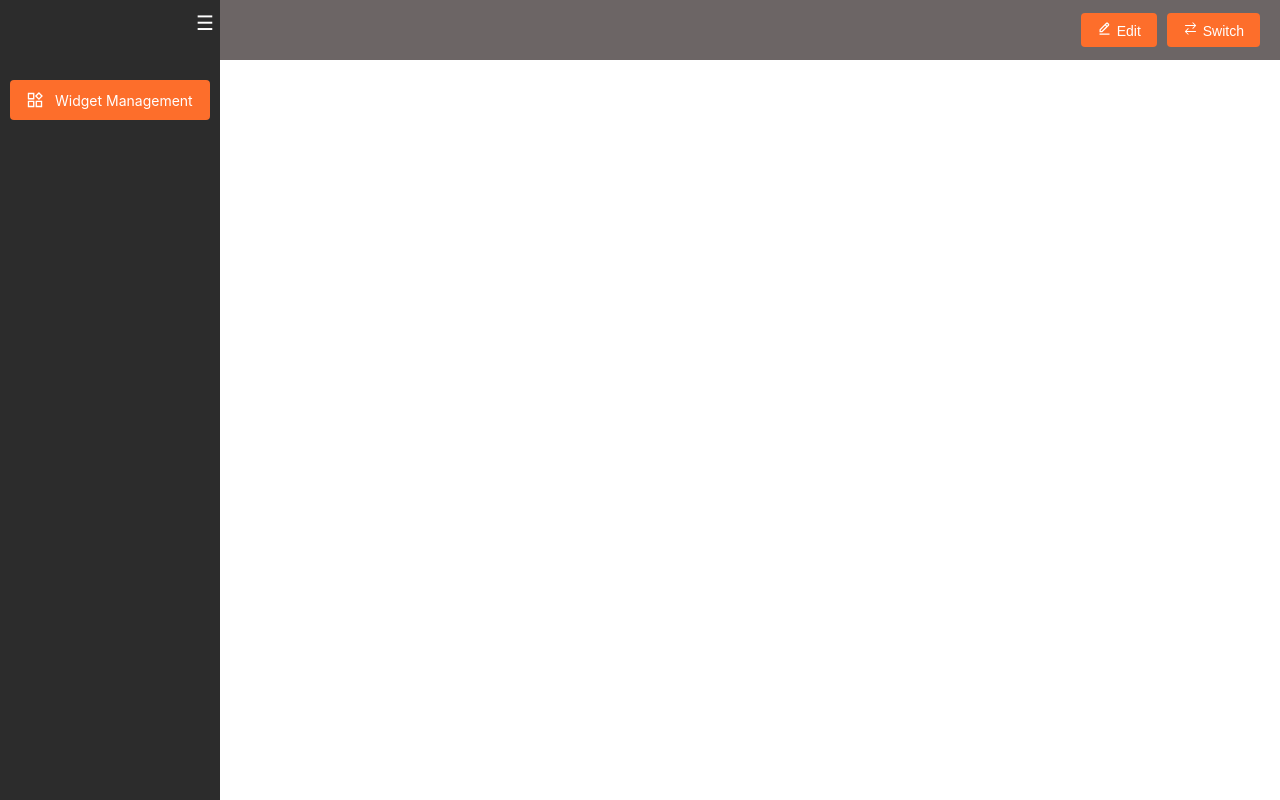
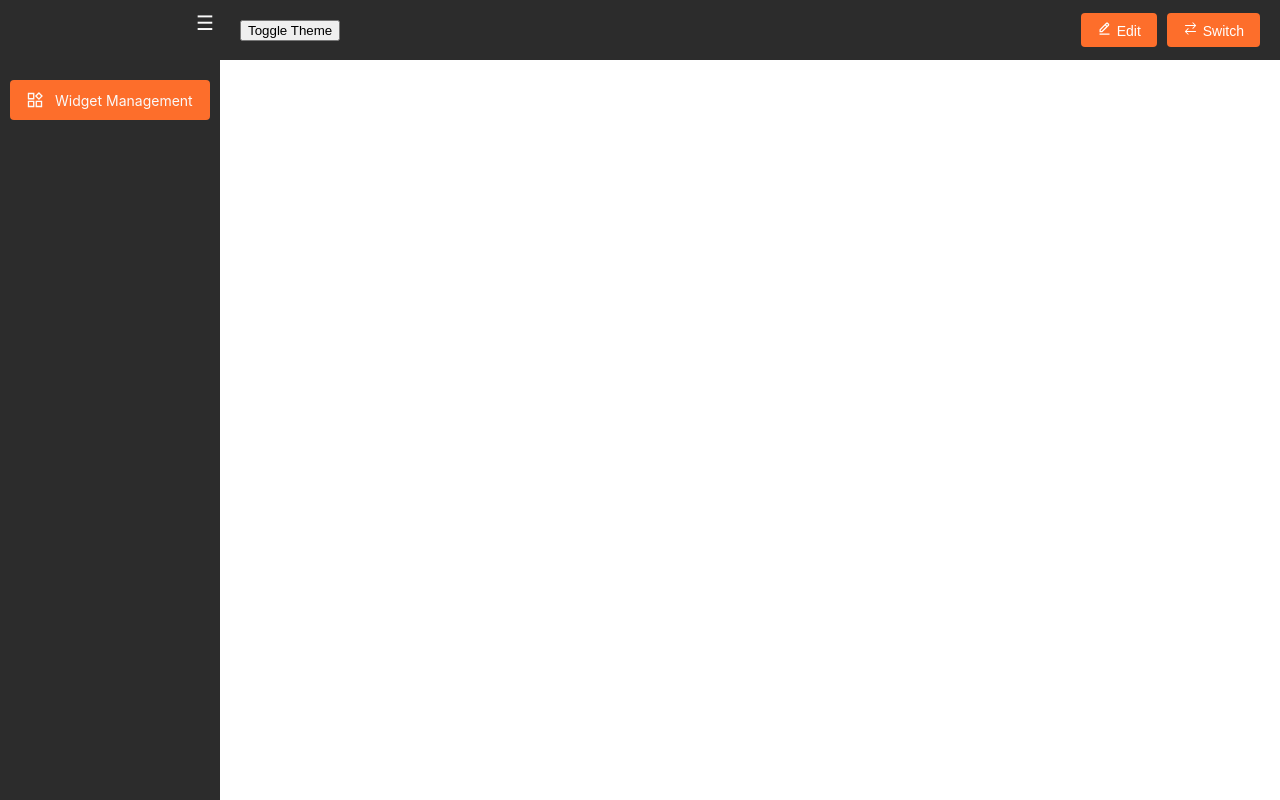
Before and after one commit to tonkows/Widget-Feature-METTHIER, a React (Create React App) app: page / in a window 1280 px wide. Shown: the top 800 px of the page. Built offline with nearby package versions, Linux system fonts and the light colour scheme.

Commit message:
add theme+shadow theme light

```diff
--- a/public/index.html
+++ b/public/index.html
@@ -1,5 +1,5 @@
 <!DOCTYPE html>
-<html lang="en">
+<html lang="en" theme="dark">
   <head>
     <meta charset="utf-8" />
     <link rel="icon" href="%PUBLIC_URL%/favicon.ico" />
@@ -24,7 +24,6 @@
     <title>Widget Management</title>
   </head>
   <body>
-    <noscript>You need to enable JavaScript to run this app.</noscript>
     <div id="root"></div>
     <!--
       This HTML file is a template.
--- a/src/App.css
+++ b/src/App.css
@@ -1,122 +0,0 @@
-/* Main Layout */
-.layout-container {
-  display: flex;
-  height: 100vh; /* Full viewport height */
-}
-
-/* Sidebar */
-.sidebar {
-  background-color: #001529;
-  color: white;
-  padding: 20px;
-  display: flex;
-  flex-direction: column;
-  align-items: center;
-  transition: width 0.3s ease;
-  width: 250px; /* Expanded width */
-}
-
-.sidebar.collapsed {
-  width: 50px; /* Collapsed width */
-}
-
-.hamburger {
-  position: absolute;
-  top: 10px;
-  left: 10px;
-  z-index: 1000;
-  background: none;
-  border: none;
-  color: white;
-  font-size: 24px;
-  cursor: pointer;
-  margin-bottom: 20px;
-}
-
-.sidebar p {
-  display: block;
-  font-size: 16px;
-  font-weight: bold;
-}
-
-.sidebar.collapsed p {
-  display: none; /* Hide text when collapsed */
-}
-
-/* Main Content */
-.main-content {
-  flex-grow: 1;
-  display: grid;
-  grid-template-columns: repeat(3, 1fr); /* 3 columns */
-  grid-template-rows: repeat(3, 1fr); /* 3 rows */
-  gap: 20px; /* Space between blocks */
-  align-items: center;
-  justify-items: center;
-  padding: 20px;
-  position: relative;
-  background-color: #f9f9f9;
-}
-
-/* Grid Blocks */
-.grid-block {
-  width: 100px;
-  height: 100px;
-  background-color: #808080; /* Solid gray */
-  border-radius: 8px;
-  display: flex;
-  align-items: center;
-  justify-content: center;
-  font-size: 16px;
-  color: white;
-  font-weight: bold;
-}
-
-/* Hide middle blocks to form "U" shape */
-.grid-block.hidden {
-  visibility: hidden; /* Hide block but retain spacing */
-}
-
-/* Central Image */
-.central-image {
-  position: absolute;
-  top: 50%;
-  left: 50%;
-  transform: translate(-50%, -50%);
-  width: 150px;
-  height: 150px;
-  border-radius: 8px;
-  overflow: hidden;
-  background-color: #fff;
-  display: flex;
-  align-items: center;
-  justify-content: center;
-}
-
-.central-image img {
-  width: 100%;
-  height: 100%;
-  object-fit: cover;
-}
-
-/* Header or "switch/edit" row */
-.header-bar {
-  grid-column: 1 / 4; /* Spans all columns */
-  grid-row: 1 / 2;
-  display: flex;
-  justify-content: flex-end;
-  align-items: center;
-  background-color: #fff;
-  border-bottom: 1px solid #ccc;
-  padding: 10px 20px;
-}
-
-/* Footer row */
-.footer-bar {
-  grid-column: 2 / 3;
-  grid-row: 3 / 4;
-  display: flex;
-  justify-content: center;
-  align-items: center;
-  border-top: 1px solid #ccc;
-  background-color: #f4f4f4;
-}
--- a/src/App.jsx
+++ b/src/App.jsx
@@ -1,21 +1,29 @@
 import React, { useState } from "react";
 import { BrowserRouter as Router } from "react-router-dom";
 import "./App.css";
+import './Theme.css';
 import Sidebar from "./components/Sidebar/Sidebar";
 import Header from "./components/Header/Header";
 
 const App = () => {
   const [isCollapsed, setIsCollapsed] = useState(false);
+  const [theme, setTheme] = useState("light"); // กำหนดธีมเริ่มต้นเป็น light
 
   const toggleSidebar = () => {
     setIsCollapsed(!isCollapsed);
+  };
+
+  const toggleTheme = () => {
+    const newTheme = theme === "light" ? "dark" : "light";
+    setTheme(newTheme);
+    document.documentElement.setAttribute("theme", newTheme); // เปลี่ยน attribute theme ใน <html>
   };
 
   return (
     <Router>
       <div className="app-container">
         {/* Header */}
-        <Header toggleSidebar={toggleSidebar} isCollapsed={isCollapsed} />
+        <Header toggleSidebar={toggleSidebar} isCollapsed={isCollapsed} toggleTheme={toggleTheme} />
 
         {/* Main Layout */}
         <div className="main-layout">
@@ -41,7 +49,6 @@ const App = () => {
               </div>
             </div>
           </div>
-
         </div>
       </div>
     </Router>
--- /dev/null
+++ b/src/Theme.css
@@ -0,0 +1,14 @@
+:root[theme='dark'] {
+  --background-color: #2c2c2c;
+  --header-color: white;
+  --text-color: #fafafa;
+  --button-color: #fd6e2b;
+  }
+
+  :root[theme='light'] {
+    --background-color: #ffffff;
+    --header-color: white;
+    --text-color: #2c2c2c;
+    --button-color: #fd6e2b;
+    --box-shadow: 0px 4px 6px #0000001a;
+  }
--- a/src/components/Header/Header.jsx
+++ b/src/components/Header/Header.jsx
@@ -3,11 +3,11 @@ import styled from "styled-components";
 import { BiEditAlt } from "react-icons/bi";
 import { GoArrowSwitch } from "react-icons/go";
 
-const Header = ({ toggleSidebar, isCollapsed }) => {
+const Header = ({ toggleSidebar, isCollapsed, toggleTheme }) => {
   return (
     <StyledHeader isCollapsed={isCollapsed}>
       <LeftSection>
-        {/* เว้นที่สำหรับโลโก้ หรือปุ่ม */}
+        <button onClick={toggleTheme}>Toggle Theme</button>
       </LeftSection>
       <RightSection>
         <Button><BiEditAlt className="icon-edit"/>Edit</Button>
@@ -25,15 +25,16 @@ const StyledHeader = styled.header`
   align-items: center;
   height: 60px;
   padding: 0 20px;
-  background-color: rgb(108, 101, 101);
+  background-color: var(--background-color);
+  box-shadow: var(--box-shadow);
+  color: var(--header-color);
   position: fixed;
   top: 0;
-  left: ${(props) => (props.isCollapsed ? "54px" : "220px")}; /* ปรับตำแหน่งตาม Sidebar */
-  width: calc(100% - ${(props) => (props.isCollapsed ? "54px" : "220px")}); /* ปรับความกว้าง */
+  left: ${(props) => (props.isCollapsed ? "54px" : "220px")};
+  width: calc(100% - ${(props) => (props.isCollapsed ? "54px" : "220px")});
   z-index: 1000;
   transition: left 0.3s ease, width 0.3s ease;
 `;
-
 
 const LeftSection = styled.div`
   display: flex;
@@ -48,7 +49,7 @@ const RightSection = styled.div`
 `;
 
 const Button = styled.button`
-  background-color: #fd6e2b;
+  background-color: var(--button-color); /* ใช้ตัวแปรธีม */
   color: white;
   border: none;
   border-radius: 4px;
@@ -58,15 +59,15 @@ const Button = styled.button`
   transition: background-color 0.3s ease;
 
   &:hover {
-    background-color: #e65a12;
+    background-color: #e65a12; /* สีสำหรับ Hover */
   }
 
-  .icon-edit{
+  .icon-edit {
     margin-right: 5px;
-    Font-size: 15px;
+    font-size: 15px;
   }
-  .icon-switch{
+  .icon-switch {
     margin-right: 5px;
-    Font-size: 15px;
+    font-size: 15px;
   }
 `;
--- a/src/components/Sidebar/Sidebar.jsx
+++ b/src/components/Sidebar/Sidebar.jsx
@@ -36,17 +36,18 @@ const Sidebar = ({ isCollapsed, toggleSidebar }) => {
 export default Sidebar;
 
 const StyledSidebar = styled.div`
-  background-color: #2c2c2c;
-  color: #fff;
+  background-color: var(--background-color);
+  color: var(--text-color);
   height: 100vh;
   overflow: hidden;
   transition: width 0.3s ease, padding 0.3s ease;
-  position: relative;
+  position: fixed;
   display: flex;
   flex-direction: column;
   align-items: flex-start;
   padding: 10px;
   width: 200px;
+  box-shadow: var(--box-shadow);
 
   &.collapsed {
     width: 34px;
@@ -59,7 +60,7 @@ const StyledSidebar = styled.div`
     z-index: 1000;
     background: none;
     border: none;
-    color: #fff;
+    color: var(--text-color); /* ใช้ตัวแปรธีม */
     font-size: 20px;
     cursor: pointer;
     transition: left 0.3s ease;
@@ -68,6 +69,7 @@ const StyledSidebar = styled.div`
   &.collapsed .hamburger {
     left: 9px;
   }
+
   .menu {
     list-style: none;
     padding: 0;
@@ -86,7 +88,7 @@ const StyledSidebar = styled.div`
     align-items: center;
     justify-content: flex-start;
     text-decoration: none;
-    color: #fff;
+    color: var(--text-color); /* ใช้ตัวแปรธีม */
     padding: 10px 15px;
     border-radius: 4px;
     transition: background-color 0.3s ease;
@@ -94,7 +96,7 @@ const StyledSidebar = styled.div`
 
   .menu-item a:hover,
   .menu-item a.active {
-    background-color: #fd6e2b;
+    background-color: var(--button-color); /* ใช้ตัวแปรธีม */
   }
 
   &.collapsed .menu-item a {
@@ -110,7 +112,8 @@ const StyledSidebar = styled.div`
     margin-left: 10px;
     font-size: 14px;
   }
-  .menu-icon{
+
+  .menu-icon {
     font-size: 20px;
   }
 `;
--- a/src/index.js
+++ b/src/index.js
@@ -2,6 +2,7 @@ import React from 'react';
 import ReactDOM from 'react-dom/client';
 import './index.css';
 import App from './App';
+import './Theme.css';
 import * as serviceWorkerRegistration from './serviceWorkerRegistration';
 import reportWebVitals from './reportWebVitals';
 
```
Also changed, not shown: Theme.css (deleted, +0 -9 lines).
